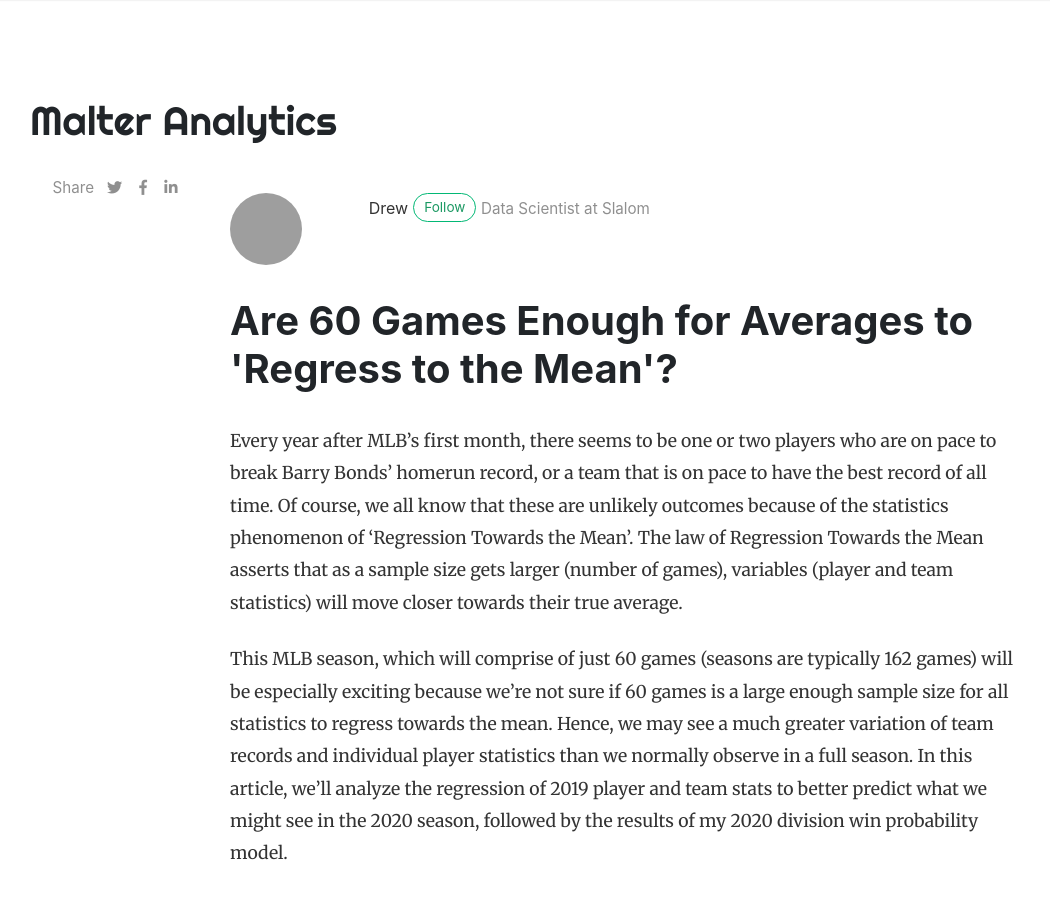
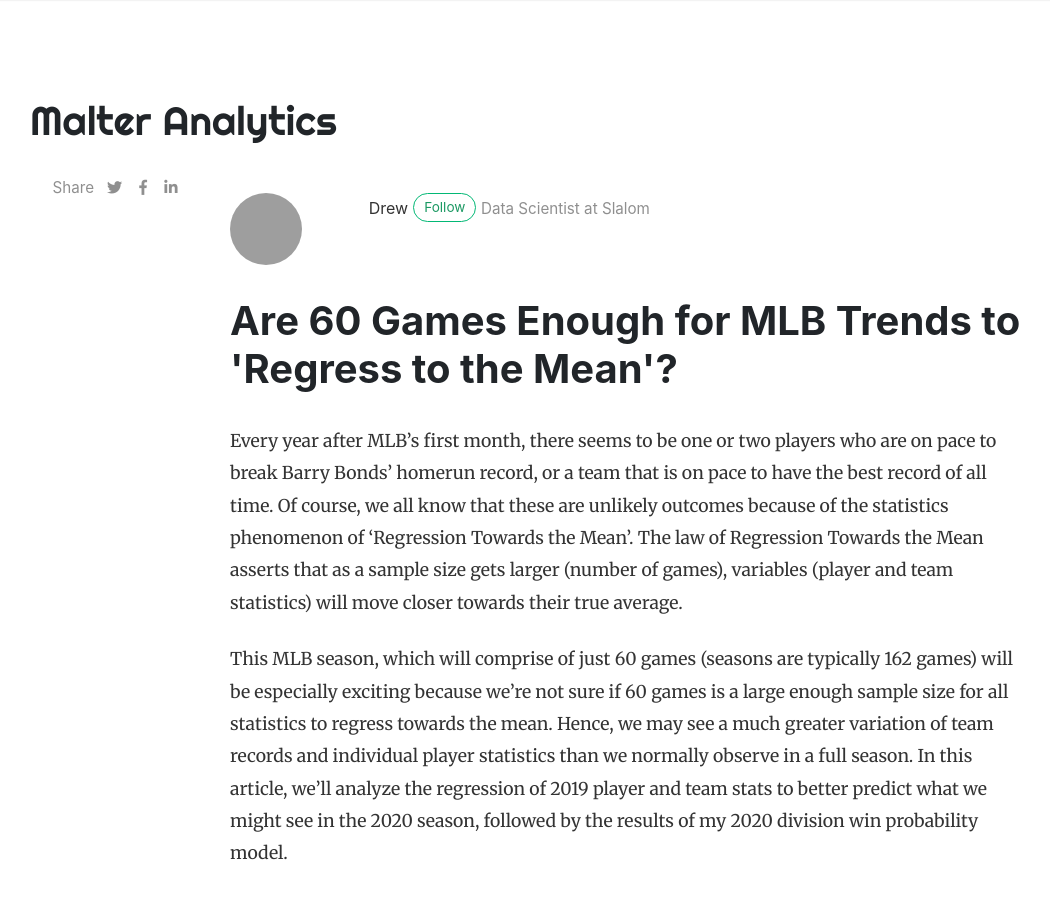
Before and after one commit to malteranalytics/malteranalytics.github.io, a Jekyll site: the page built from _posts/2020-07-23-mlb-playoff-predictions.md, in a window 1280 px wide and 900 px high. Shown: the whole window, without its empty margins (55-1105 px from the left). Built offline with Jekyll 4.4.1, drawn with Linux system fonts in a browser that asks for light colours; nearby versions of some CDN libraries; comment, search, counter and statistics services are not loaded; grey boxes are pictures that could not be loaded.

Commit message:
Update 2020-07-23-mlb-playoff-predictions.md

```diff
--- a/_posts/2020-07-23-mlb-playoff-predictions.md
+++ b/_posts/2020-07-23-mlb-playoff-predictions.md
@@ -1,6 +1,6 @@
 ---
 layout: post
-title:  "Are 60 Games Enough for Averages to 'Regress to the Mean'?"
+title:  "Are 60 Games Enough for MLB Trends to 'Regress to the Mean'?"
 author: drew
 categories: [ mlb, baseball, dataviz ]
 image: "https://malteranalytics.github.io/assets/images/2020-07-23-mlb-playoff-predictions/image12.PNG"
```
